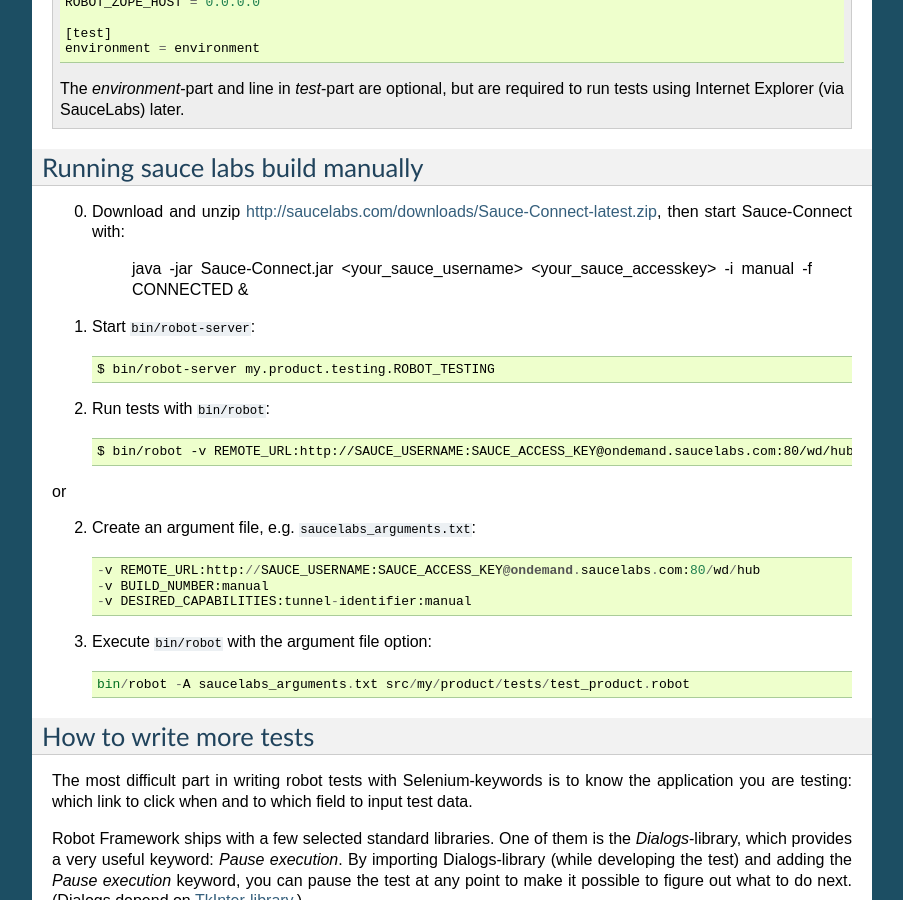
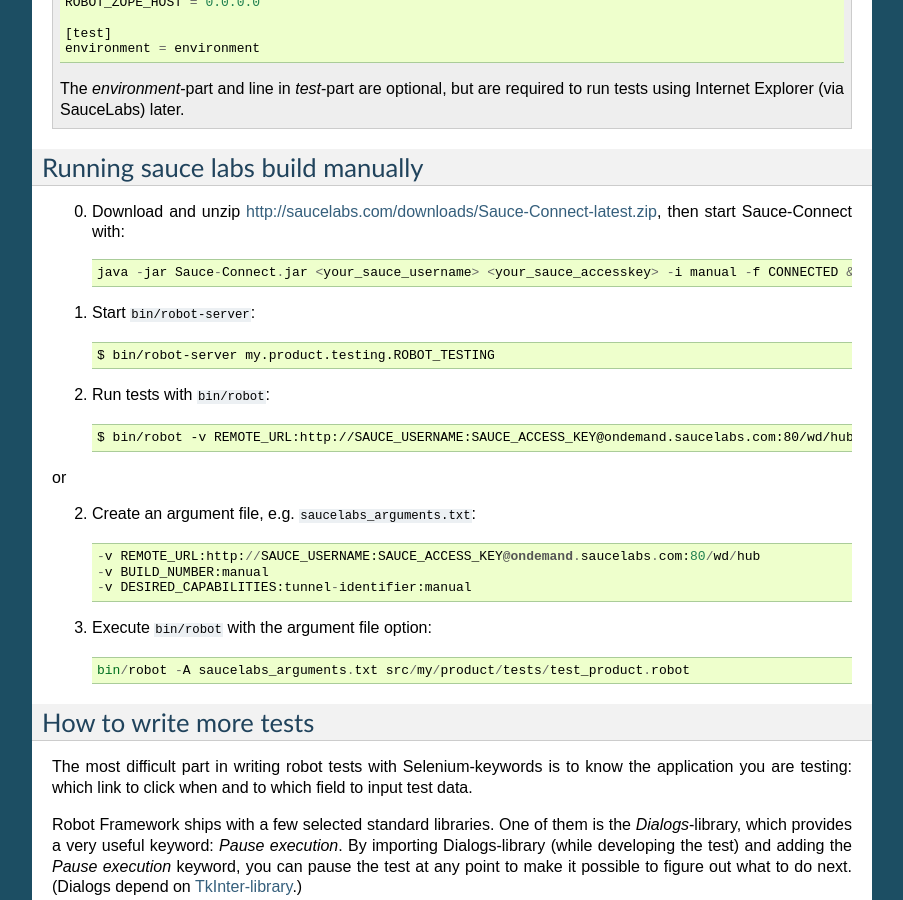
Before and after one commit to plone/plone.app.robotframework, a Sphinx documentation site: the page built from docs/source/happy.rst, in a window 1280 px wide and 900 px high, scrolled down 5960 px. Shown: the whole window, without its empty margins (198-1101 px from the left). Built offline with Sphinx 7.4.7, drawn with Linux system fonts in a browser that asks for light colours.

Commit message:
formatting 2

```diff
--- a/docs/source/happy.rst
+++ b/docs/source/happy.rst
@@ -371,7 +371,7 @@
 Running sauce labs build manually
 ---------------------------------
 
-0. Download and unzip http://saucelabs.com/downloads/Sauce-Connect-latest.zip, then start Sauce-Connect with:
+0. Download and unzip http://saucelabs.com/downloads/Sauce-Connect-latest.zip, then start Sauce-Connect with::
 
        java -jar Sauce-Connect.jar <your_sauce_username> <your_sauce_accesskey> -i manual -f CONNECTED &
 
```
